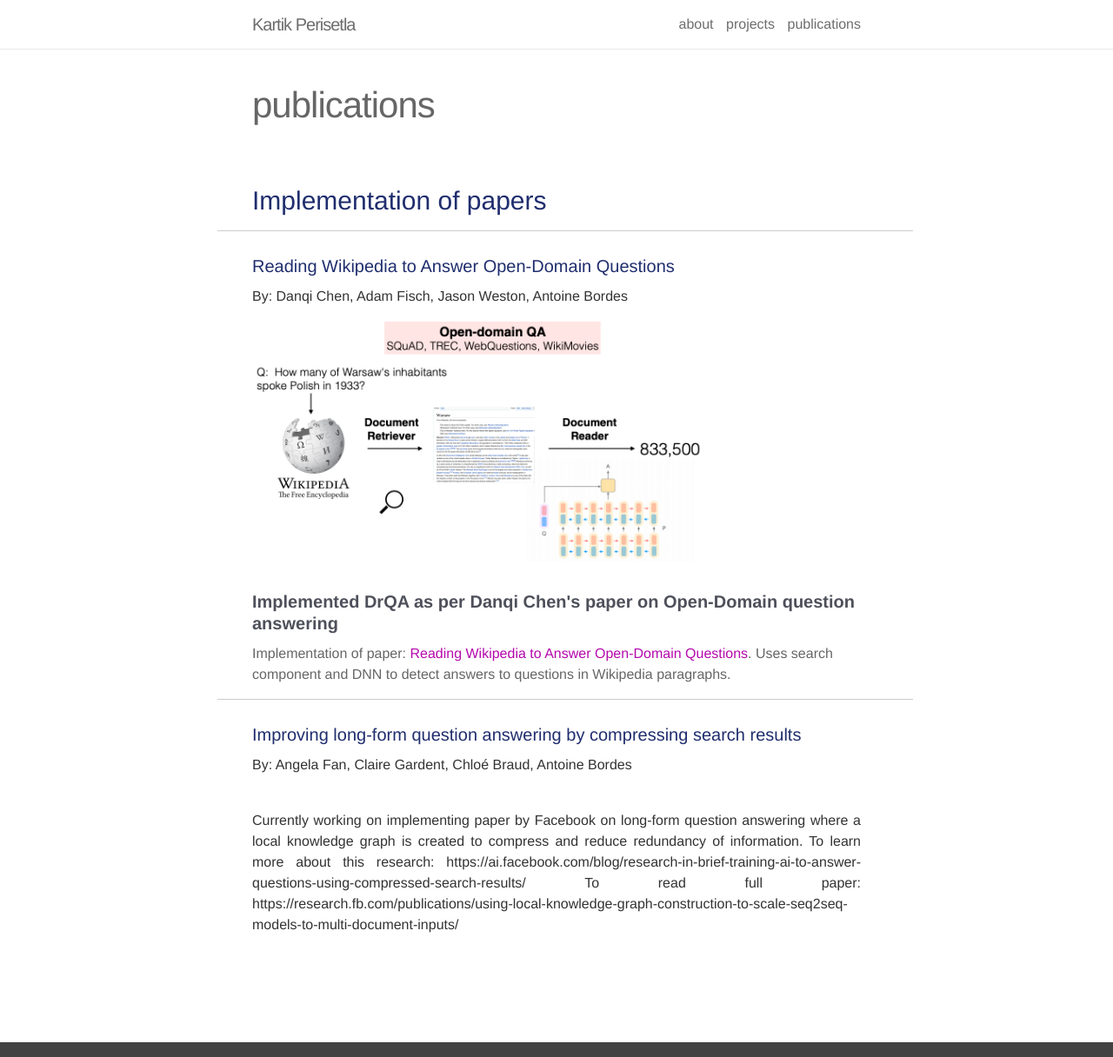
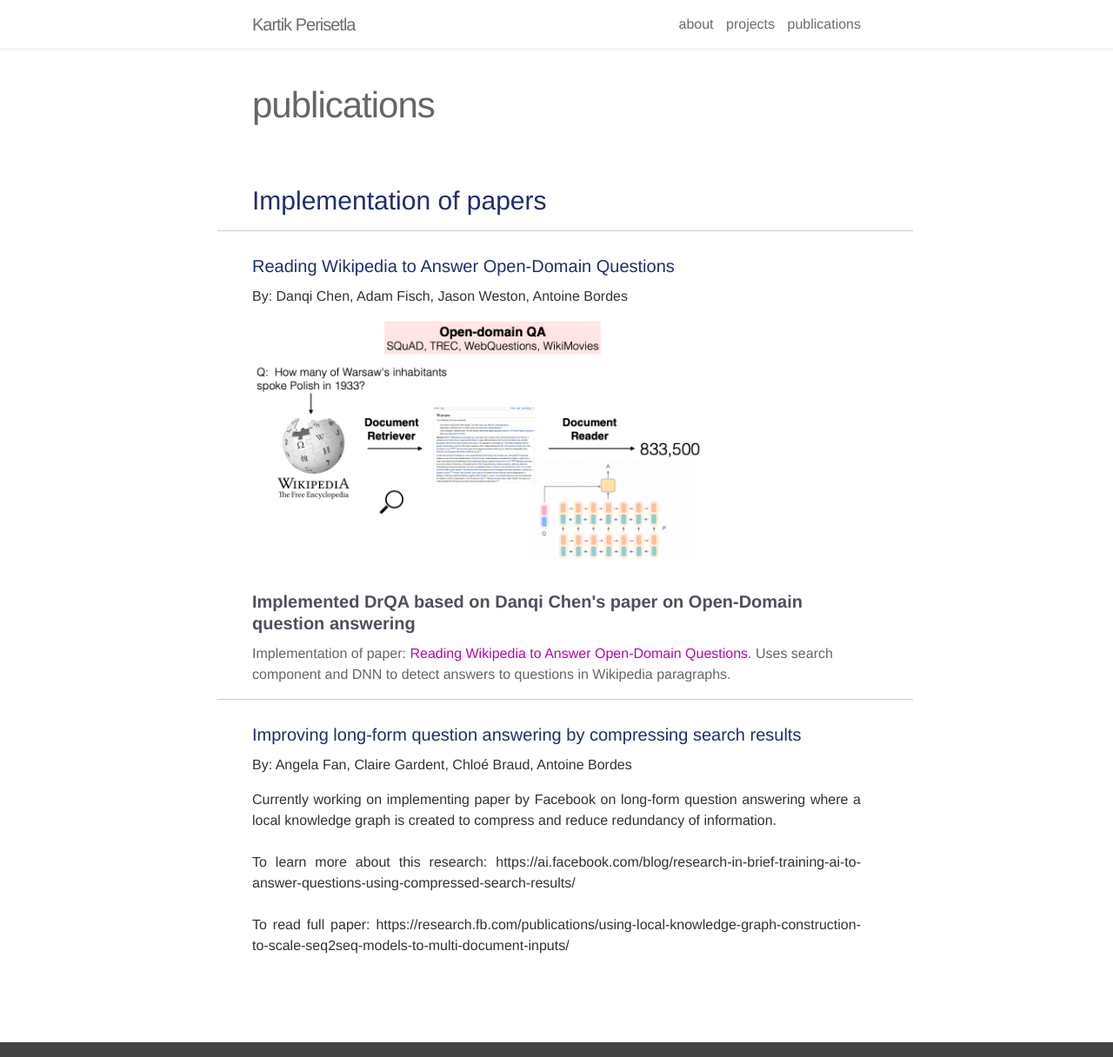
Before and after one commit to kartikperisetla/kartikperisetla.github.io, a Jekyll site: the page built from _pages/publications.md, in a window 1280 px wide and 1216 px high. Shown: the whole window at 87% size. Built offline with Jekyll 4.4.1, drawn with Linux system fonts in a browser that asks for light colours; nearby versions of some CDN libraries.

Commit message:
updated publications

```diff
--- a/_pages/publications.md
+++ b/_pages/publications.md
@@ -15,7 +15,7 @@ description:
 By: Danqi Chen, Adam Fisch, Jason Weston, Antoine Bordes
 <img class="thumbnail" src="/assets/img/drqa.png" width="520px" height="300px" border="0px" />
 <p align="justify">
-    <b><h4 style="color:#4E505A"> Implemented DrQA as per Danqi Chen's paper on Open-Domain question answering </h4></b>
+    <b><h4 style="color:#4E505A"> Implemented DrQA based on Danqi Chen's paper on Open-Domain question answering </h4></b>
     Implementation of paper: <a href="https://arxiv.org/pdf/1704.00051.pdf">Reading Wikipedia to Answer Open-Domain
         Questions</a>. Uses search component and DNN to detect answers to questions in Wikipedia paragraphs.
 </p>
@@ -24,12 +24,12 @@ By: Danqi Chen, Adam Fisch, Jason Weston, Antoine Bordes
 
 <h4 style="color:#202E6E">Improving long-form question answering by compressing search results
 </h4>
-By: Angela Fan, Claire Gardent, Chloé Braud, Antoine Bordes<br/><br/>
+By: Angela Fan, Claire Gardent, Chloé Braud, Antoine Bordes
 <p align="justify">
-    Currently working on implementing paper by Facebook on long-form question answering where a local knowledge graph is created to compress and reduce redundancy of information.
+    Currently working on implementing paper by Facebook on long-form question answering where a local knowledge graph is created to compress and reduce redundancy of information.<br/><br/>
 
     To learn more about this research: https://ai.facebook.com/blog/research-in-brief-training-ai-to-answer-questions-using-compressed-search-results/
-
+    <br/><br/>
     To read full paper: https://research.fb.com/publications/using-local-knowledge-graph-construction-to-scale-seq2seq-models-to-multi-document-inputs/
 
 </p>
```
